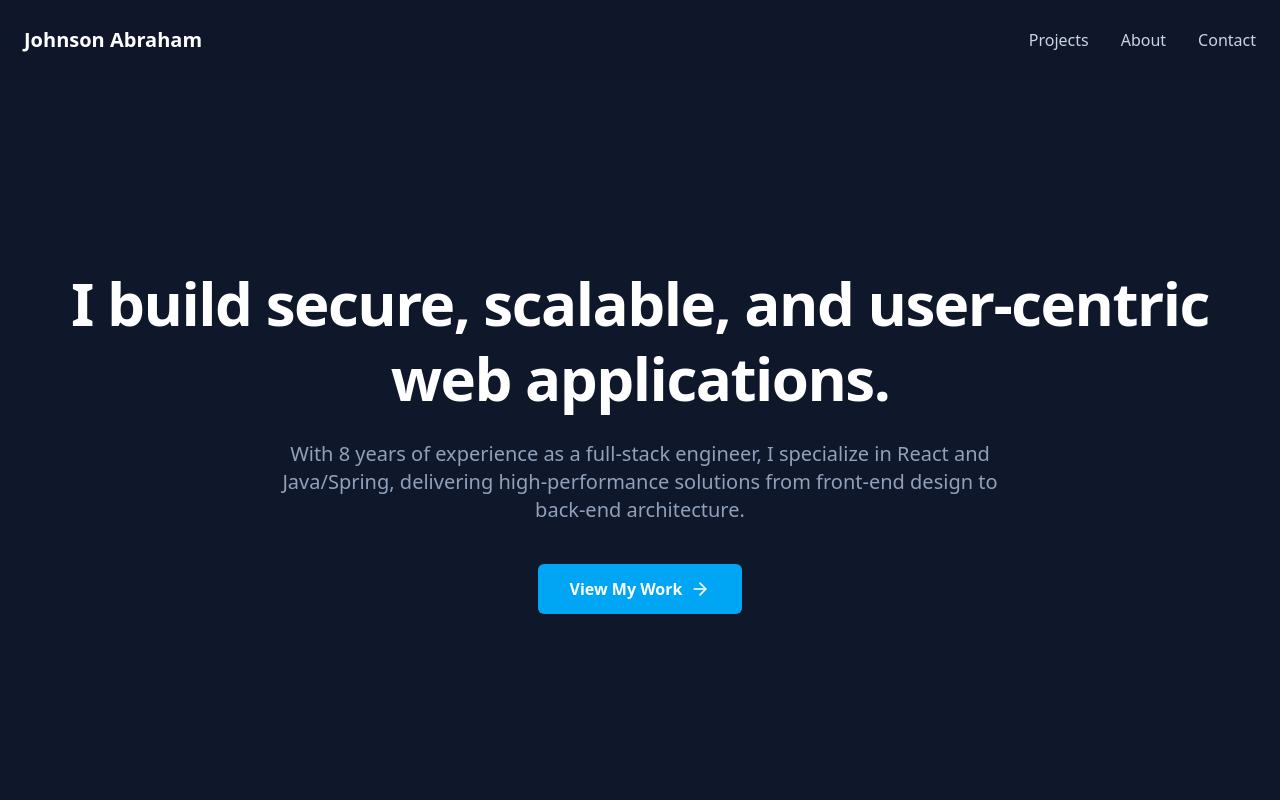
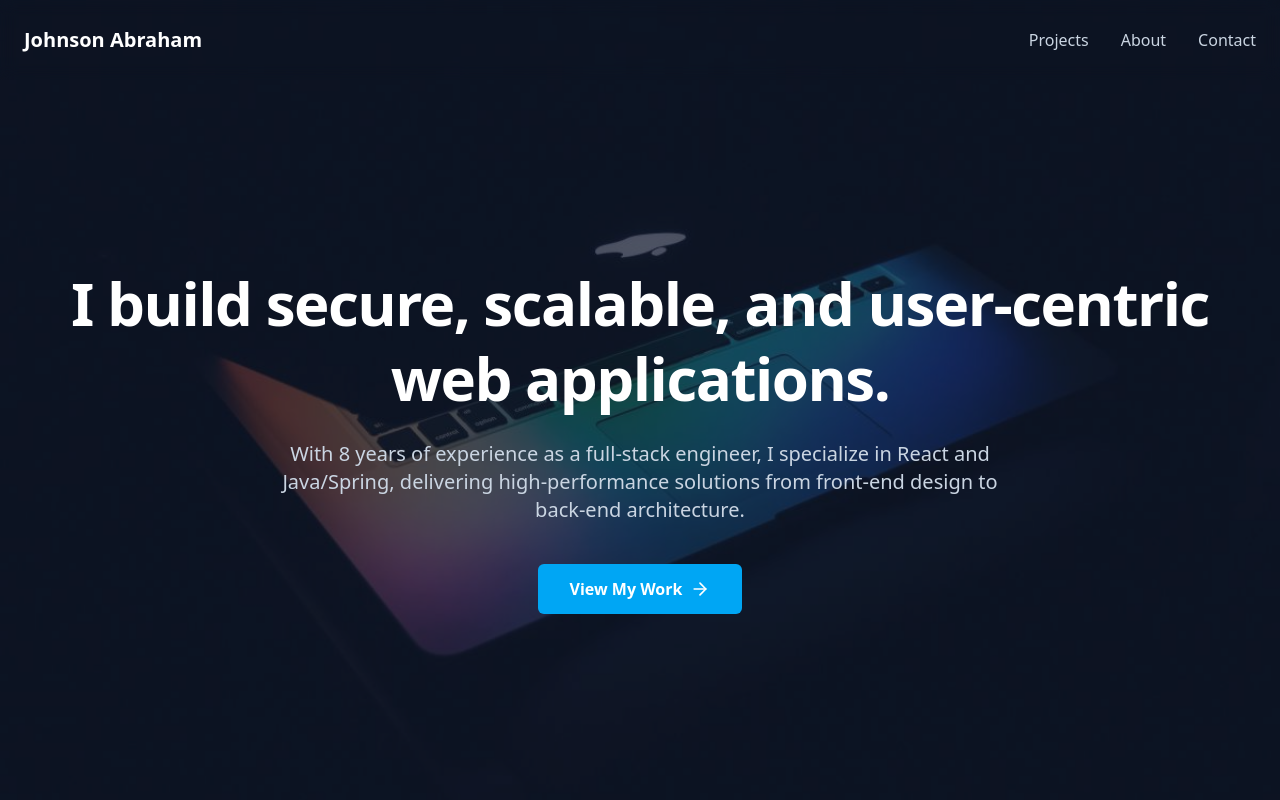
Before and after one commit to nunnarivu-labs/johnson-abraham.github.io, a React (Vite) app: page / in a window 1280 px wide. Shown: the top 800 px of the page. Built offline with nearby package versions, Linux system fonts and the light colour scheme.

Commit message:
hero background

```diff
--- a/package.json
+++ b/package.json
@@ -4,7 +4,7 @@
   "version": "0.0.0",
   "type": "module",
   "scripts": {
-    "dev": "vite",
+    "dev": "vite --host",
     "build": "tsc -b && vite build",
     "lint": "eslint .",
     "preview": "vite preview",
--- a/src/App.tsx
+++ b/src/App.tsx
@@ -12,11 +12,12 @@ import {
 import ishtarLogo from "./assets/ishtar-logo.png";
 import slateLogo from "./assets/slate-logo.png";
 import profilePhoto from "./assets/profile-photo.jpg";
+import heroBackground from "./assets/hero-background.jpg";
 
 export default function App() {
   return (
     <div className="bg-slate-900 text-slate-300 font-sans leading-relaxed">
-      <header className="fixed top-0 left-0 right-0 z-50 bg-slate-900/80 backdrop-blur-sm">
+      <header className="fixed top-0 left-0 right-0 z-50 backdrop-blur-sm">
         <div className="container mx-auto flex h-20 items-center justify-between px-6">
           <a href="#" className="text-xl font-bold text-white">
             Johnson Abraham
@@ -39,12 +40,20 @@ export default function App() {
       </header>
 
       <main>
-        <section className="min-h-screen flex items-center pt-20">
-          <div className="container mx-auto text-center px-6">
+        <section className="relative min-h-screen flex items-center justify-center pt-20">
+          <div className="absolute inset-0 z-0">
+            <img
+              src={heroBackground}
+              alt="A laptop in a dark room with a colorful keyboard."
+              className="w-full h-full object-cover"
+            />
+            <div className="absolute inset-0 bg-slate-900/70"></div>
+          </div>
+          <div className="relative z-10 container mx-auto text-center px-6">
             <h1 className="text-4xl md:text-6xl font-bold tracking-tight text-white leading-tight">
               I build secure, scalable, and user-centric web applications.
             </h1>
-            <p className="mt-6 text-lg md:text-xl max-w-3xl mx-auto text-slate-400">
+            <p className="mt-6 text-lg md:text-xl max-w-3xl mx-auto text-slate-300">
               With 8 years of experience as a full-stack engineer, I specialize
               in React and Java/Spring, delivering high-performance solutions
               from front-end design to back-end architecture.
```
Also changed, not shown: src/assets/hero-background.jpg (added).
